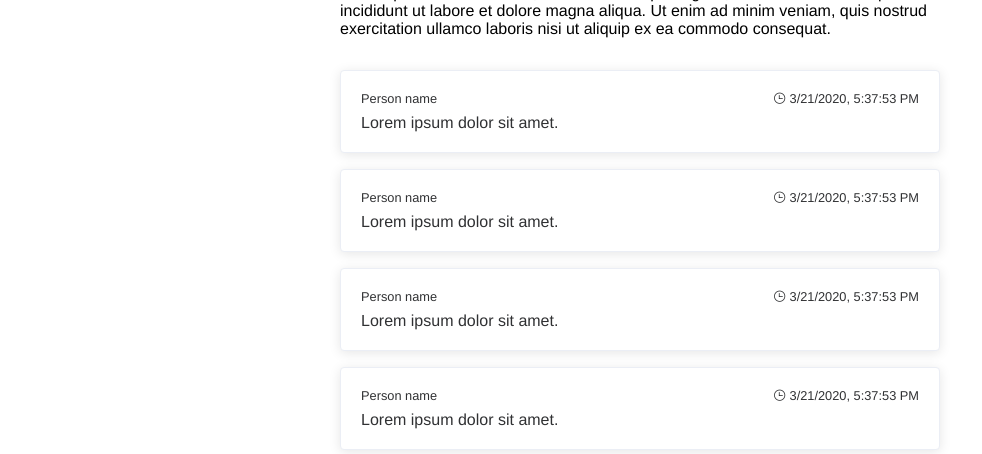
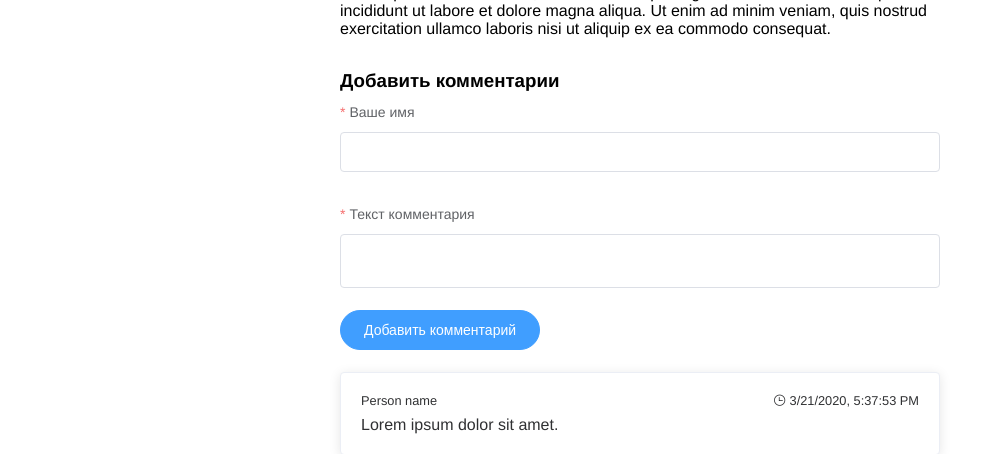
Before and after one commit to bombin78/nuxt-blog, a Nuxt app: page /post/1 in a window 1280 px wide. Shown: the part 743-1197 px from the top of the page, without its empty margins (0-982 px from the left). Built offline with nearby package versions, Linux system fonts and the light colour scheme.

Commit message:
Form for adding comments

```diff
--- /dev/null
+++ b/components/main/CommentForm.vue
@@ -0,0 +1,64 @@
+<template>
+  <el-form
+    :model="controls"
+    :rules="rules"
+    ref="form"
+    @submit.native.prevent="onSubmit">
+
+    <h1>Добавить комментарии</h1>
+
+    <el-form-item label="Ваше имя" prop="name">
+      <el-input v-model.trim="controls.name" />
+    </el-form-item>
+
+    <el-form-item label="Текст комментария" prop="text">
+      <el-input
+        type="textarea"
+        v-model.trim="controls.text"
+        resize="none"
+        :rows="2" />
+    </el-form-item>
+
+    <el-form-item>
+      <el-button
+        type="primary"
+        native-type="submit"
+        round>Добавить комментарий
+      </el-button>
+    </el-form-item>
+
+  </el-form>
+</template>
+
+<script>
+export default {
+  data() {
+    return {
+      controls: {
+        name: '',
+        text: '',
+      },
+      rules: {
+        name: [
+          { required: true, message: 'Имя не должно быть пустым', trigger: 'blur' },
+        ],
+        text: [
+          { required: true, message: 'Введите ваш комментарий', trigger: 'blur' },
+        ],
+      },
+    }
+  },
+  methods: {
+    onSubmit() {
+      this.$refs.form.validate((valid) => {
+        if (valid) {
+          console.log('Form is valid');
+        }
+      });
+    },
+  },
+}
+</script>
+
+<style lang="scss" scoped>
+</style>
--- a/pages/post/_id.vue
+++ b/pages/post/_id.vue
@@ -46,6 +46,8 @@
 
     <footer>
 
+      <app-comment-form />
+
       <div class="comments" v-if="true">
         <app-comment
           v-for="comment in 4"
@@ -61,13 +63,16 @@
 </template>
 
 <script>
-import AppComment from '@/components/main/Comment'
+import AppComment from '@/components/main/Comment';
+import AppCommentForm from '@/components/main/CommentForm';
+
 export default {
   validate({params}) {
     return Boolean(params.id);
   },
   components: {
     AppComment,
+    AppCommentForm,
   },
 }
 </script>
```
Lines whose indentation alone changed are shown as unchanged.
